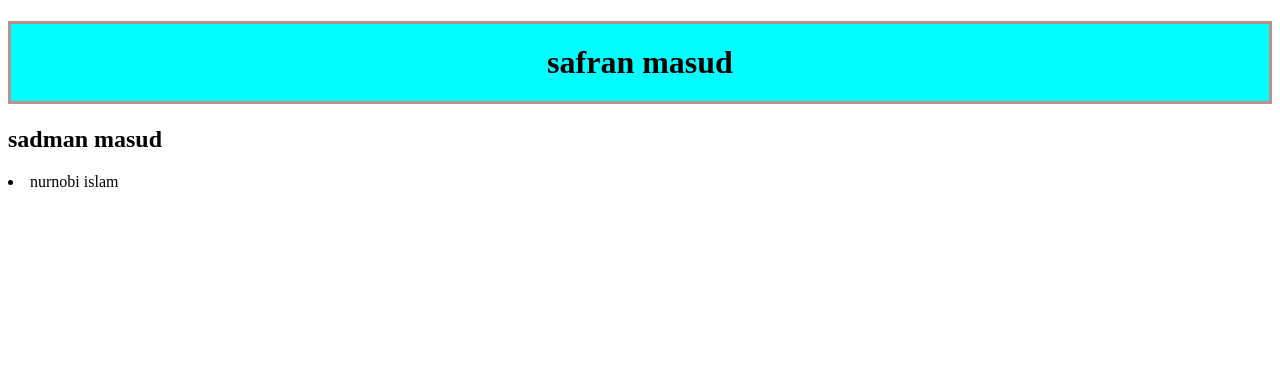
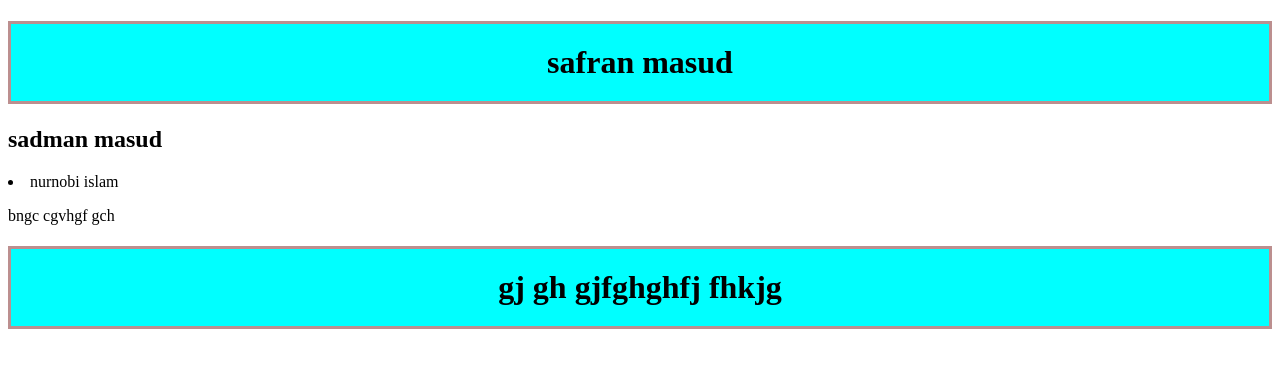
Before and after one commit to fazlulkarim9/good-repo, a plain HTML site: page index.html in a window 1280 px wide. Drawn offline with Linux system fonts and the light colour scheme.

Commit message:
ihjtgiu toiu

```diff
--- a/index.html
+++ b/index.html
@@ -11,6 +11,7 @@
     <h1>safran masud </h1>
     <h2>sadman masud</h2>
     <li>nurnobi islam</li>
-
+    <p>bngc cgvhgf gch </p>
+    <h1>gj gh gjfghghfj fhkjg </h1>
 </body>
 </html>
```
